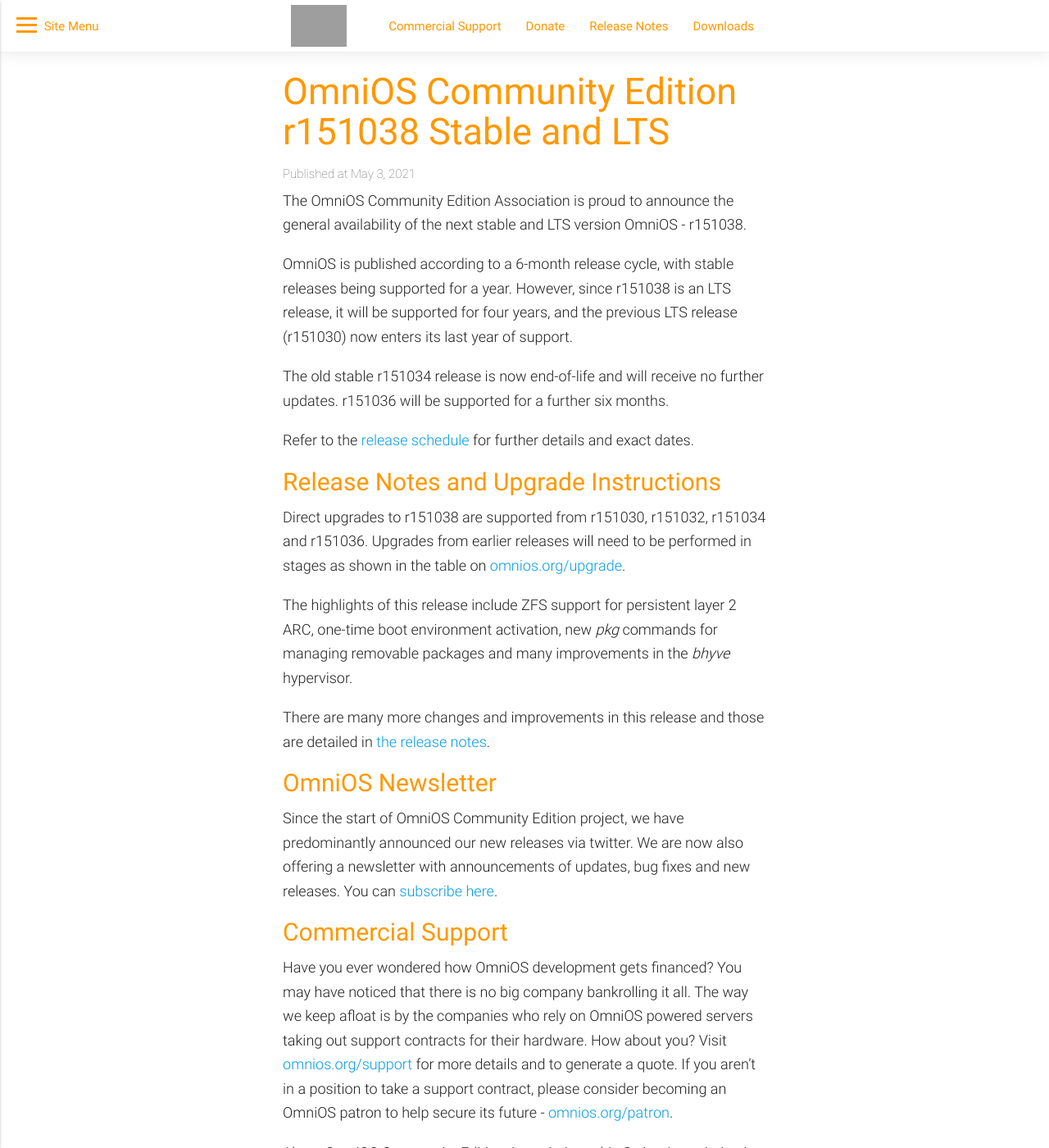
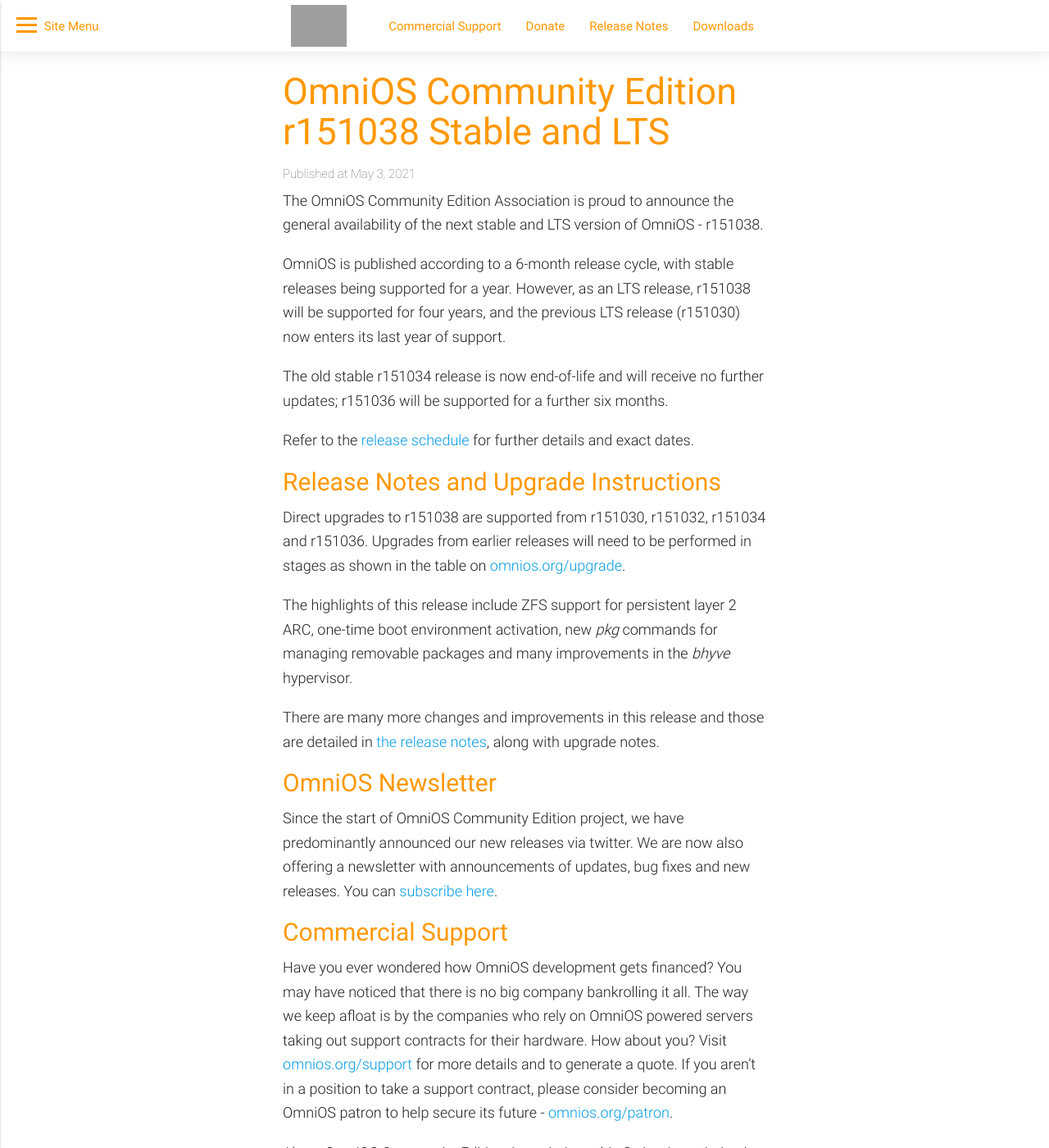
Before and after one commit to omniosorg/omniosorg.github.io, a Jekyll site: the page built from _posts/2021-05-03-release-038.md, in a window 1280 px wide and 1400 px high. Shown: the whole window at 82% size. Built offline with Jekyll 4.4.1, drawn with Linux system fonts in a browser that asks for light colours; comment, search, counter and statistics services are not loaded; grey boxes are pictures that could not be loaded.

Commit message:
Reword introduction

```diff
--- a/_posts/2021-05-03-release-038.md
+++ b/_posts/2021-05-03-release-038.md
@@ -4,15 +4,15 @@
 synopsis: OmniOS Release r151038 Stable and LTS
 ---
 The OmniOS Community Edition Association is proud to announce the general
-availability of the next stable and LTS version OmniOS - r151038.
+availability of the next stable and LTS version of OmniOS - r151038.
 
 OmniOS is published according to a 6-month release cycle, with stable releases
-being supported for a year. However, since r151038 is an LTS release, it will
-be supported for four years, and the previous LTS release (r151030) now enters
-its last year of support.
+being supported for a year. However, as an LTS release, r151038 will be
+supported for four years, and the previous LTS release (r151030) now enters its
+last year of support.
 
 The old stable r151034 release is now end-of-life and will receive no further
-updates. r151036 will be supported for a further six months.
+updates; r151036 will be supported for a further six months.
 
 Refer to the [release schedule](/schedule.html) for further details and
 exact dates.
@@ -28,7 +28,7 @@
 removable packages and many improvements in the _bhyve_ hypervisor.
 
 There are many more changes and improvements in this release and those are
-detailed in [the release notes](/releasenotes.html).
+detailed in [the release notes](/releasenotes.html), along with upgrade notes.
 
 ## OmniOS Newsletter
 
```
